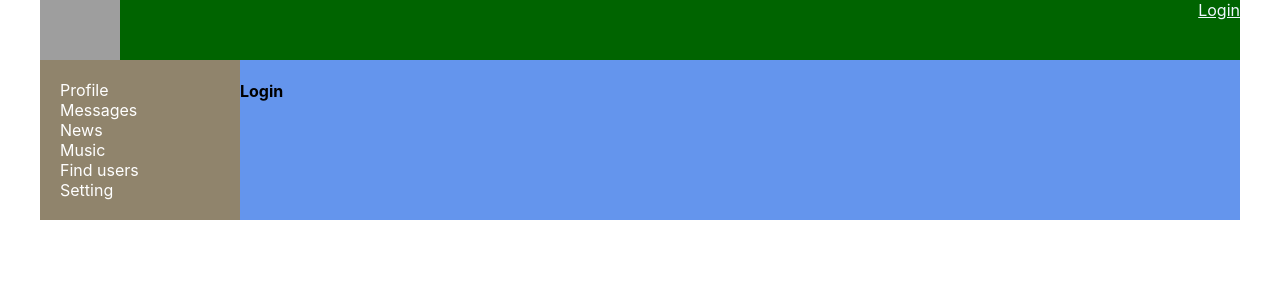
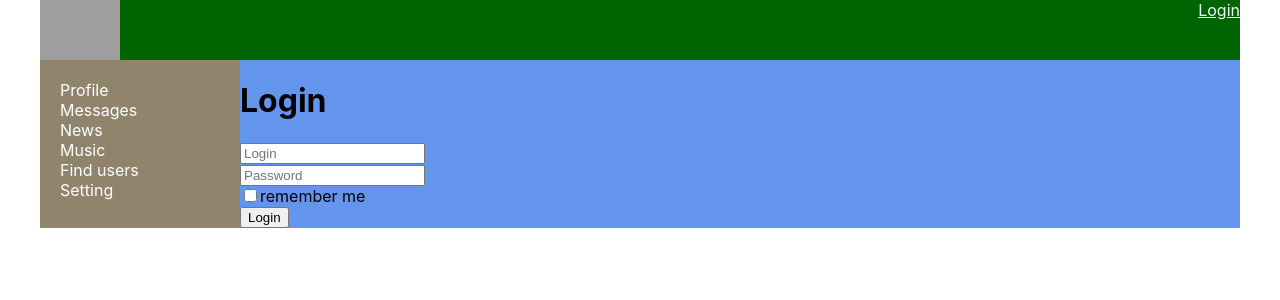
Before and after one commit to VladislavOlhovik/SocialNetwork-TS, a React (Create React App) app: page /login in a window 1280 px wide. Shown: the top 300 px of the page. Built offline with nearby package versions, Linux system fonts and the light colour scheme; no server answers; grey boxes are pictures that could not be loaded.

Commit message:
redux-form lesson 75

```diff
--- a/package.json
+++ b/package.json
@@ -15,6 +15,7 @@
     "@types/react-redux": "^7.1.9",
     "@types/react-router-dom": "^5.1.5",
     "@types/redux": "^3.6.0",
+    "@types/redux-form": "^8.3.0",
     "@types/redux-thunk": "^2.1.0",
     "@types/uuid": "^8.3.0",
     "axios": "^0.20.0",
@@ -25,6 +26,7 @@
     "react-router-dom": "^5.2.0",
     "react-scripts": "3.4.3",
     "redux": "^4.0.5",
+    "redux-form": "^8.3.7",
     "redux-thunk": "^2.3.0",
     "typescript": "^3.7.5",
     "uuid": "^8.3.1"
--- a/src/Redux/redux-store.ts
+++ b/src/Redux/redux-store.ts
@@ -5,6 +5,8 @@
 import profileReducer from './profile-reducer';
 import sidebarReducer from './sidebar-reducer';
 import usersReducer from './users-reducer';
+import { reducer as formReducer } from 'redux-form'
+
 
 let reducers = combineReducers({
     dialogsPage:dialogsReducer,
@@ -12,6 +14,7 @@
     sidebar:sidebarReducer,
     usersPage:usersReducer,
     auth:authReducer,
+    form: formReducer,
 })
 
 export type RootType = ReturnType<typeof reducers>
--- a/src/components/Login/Login.tsx
+++ b/src/components/Login/Login.tsx
@@ -1,7 +1,43 @@
 import React from 'react'
+import { Field, InjectedFormProps, reduxForm } from 'redux-form'
+
+const LoginForm: React.FC<InjectedFormProps<FormDataType>> = (props) => {
+    return (
+        <form onSubmit={props.handleSubmit}>
+            <div>
+                <Field placeholder={'Login'} name={'login'} component={'input'} />
+            </div>
+            <div>
+                <Field placeholder={'Password'} name={'password'} component={'input'}/>
+            </div>
+            <div>
+                <Field type={'checkbox'} name={'rememberMe'} component={'input'}/>remember me
+            </div>
+            <div>
+                <button>Login</button>
+            </div>
+        </form>
+    )
+}
+
+const LogiReduxForm = reduxForm<FormDataType>({form: 'login'})(LoginForm)
+
+type FormDataType = {
+  login: string
+  password: string
+  rememberMe: boolean
+};
 
 const Login = () => {
-    return <h4>Login</h4>
+    const onSubmit = (formData:FormDataType) => {
+        console.log(formData);
+    }
+    return (
+      <div>
+        <h1>Login</h1>
+        <LogiReduxForm onSubmit={onSubmit}/>
+      </div>
+    );
 }
 
 export default Login
```
Also changed, not shown: 1 other file (tests, documents, lock files or other folders).
